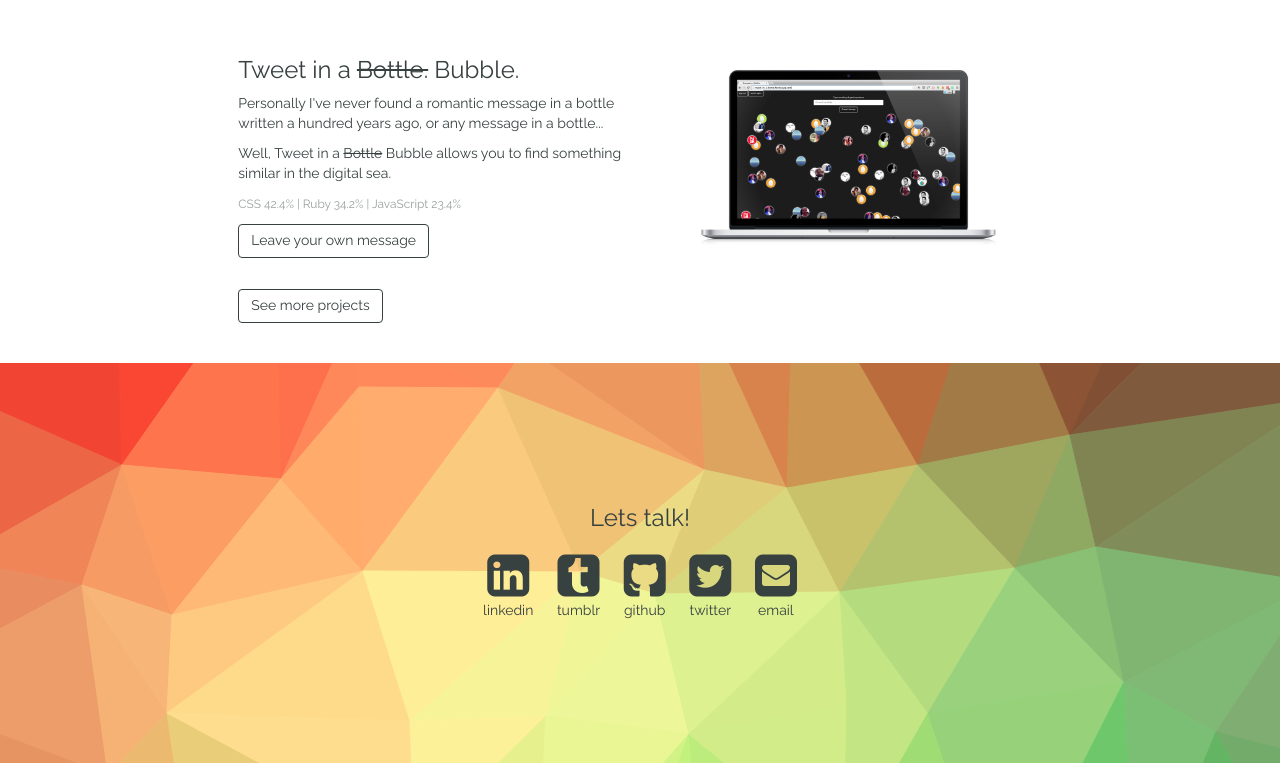
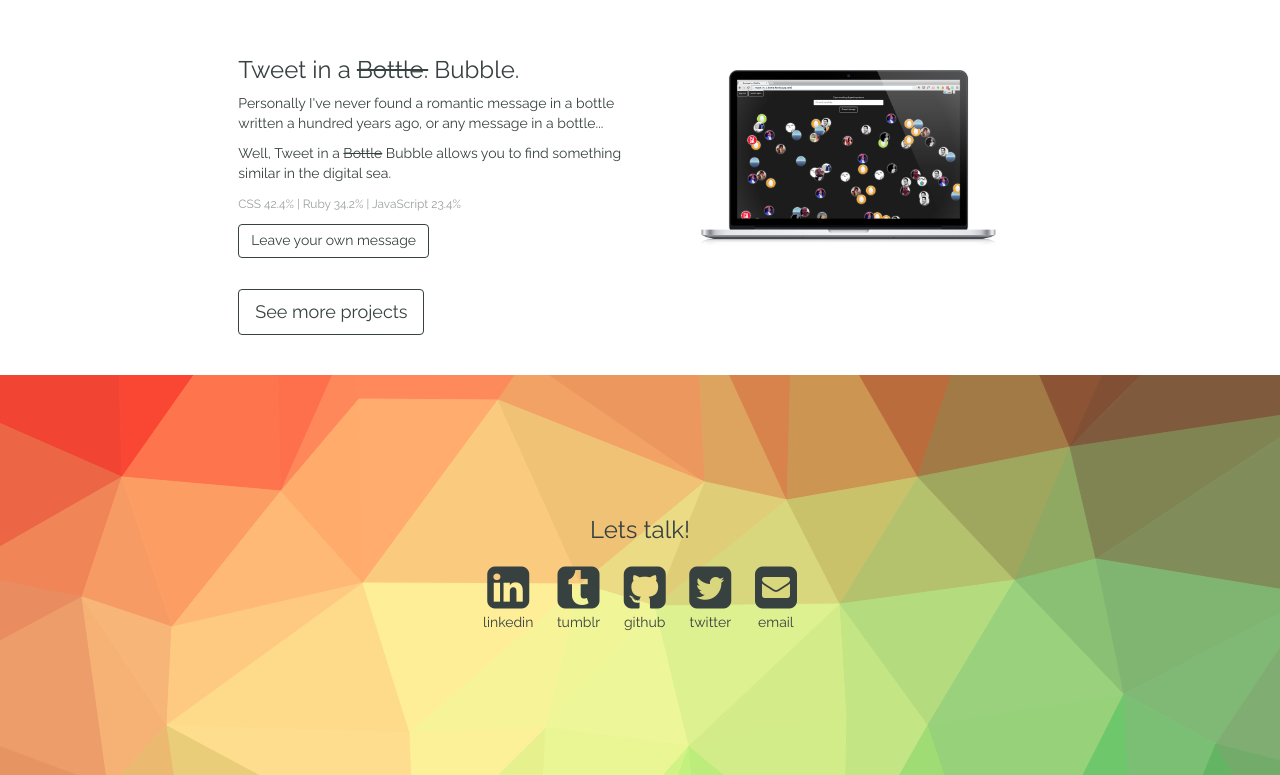
Before and after one commit to searleb/old-portfolio, a plain HTML site: page index.html in a window 1280 px wide. Shown: the part 1601-2376 px from the top of the page. Drawn offline with Linux system fonts and the light colour scheme.

Commit message:
Update index.html

```diff
--- a/index.html
+++ b/index.html
@@ -107,7 +107,7 @@
     </section>
   </div>
   <section class='col-sm-offset-2'>
-    <div class='show-more btn btn-lrg' id='show-more-button'>See more projects</div>
+    <div class='show-more btn btn-lg' id='show-more-button'>See more projects</div>
   </section>
   <div id='more-projects'>
     <div class='row'>
```
